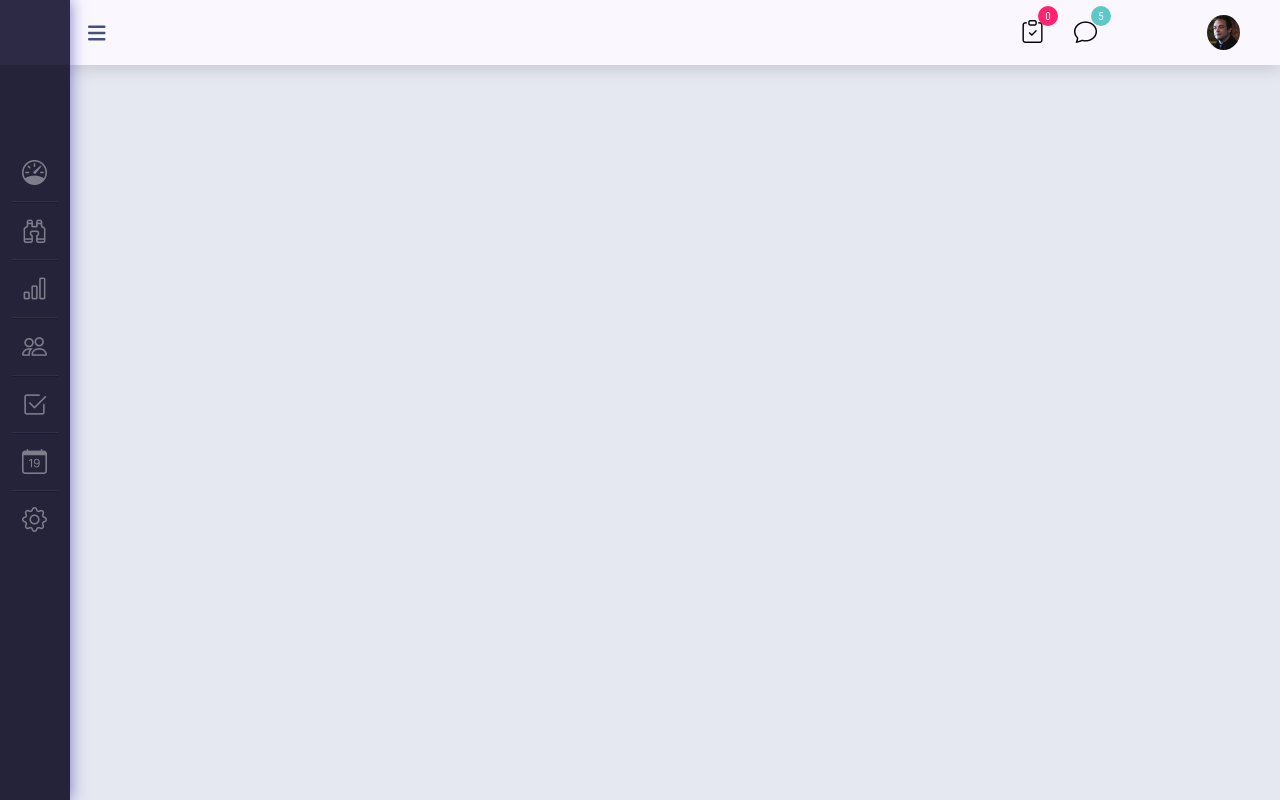
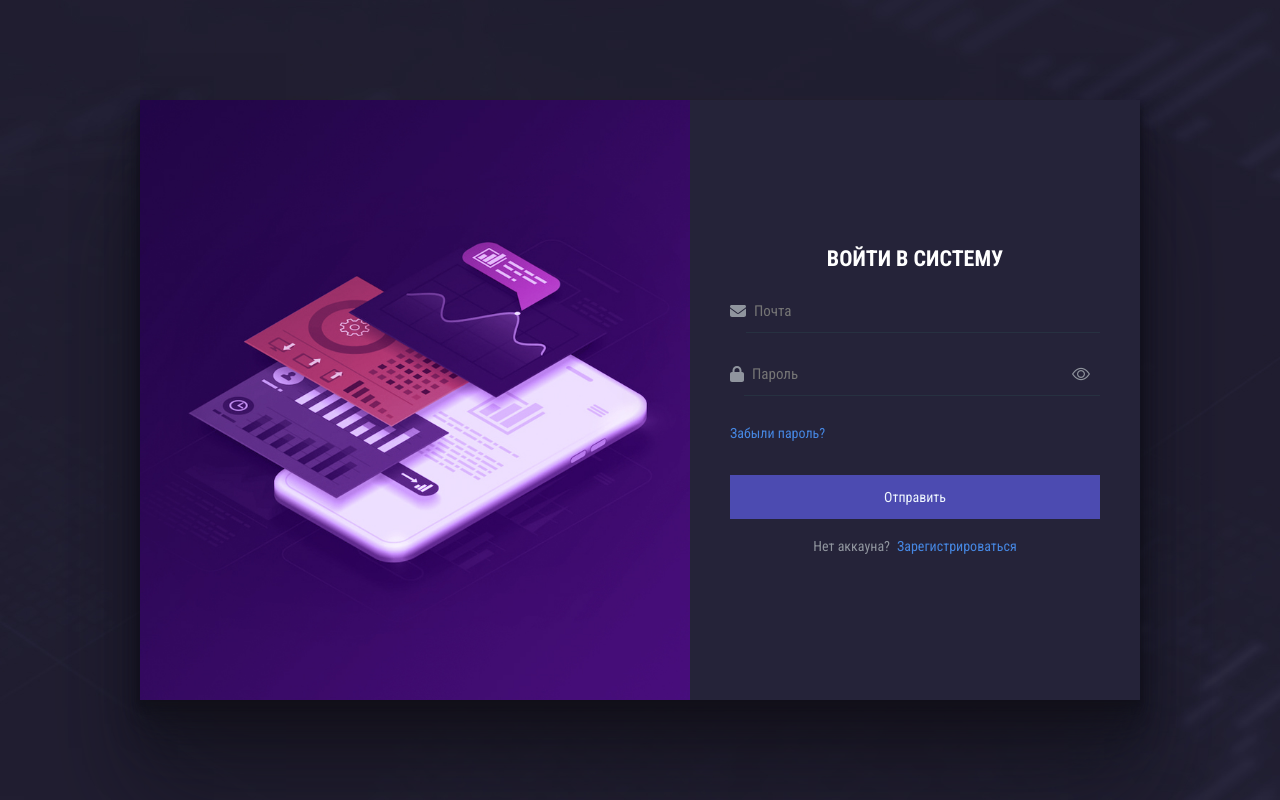
Before and after one commit to bartik369/app, a React (Create React App) app in the folder client/: page / in a window 1280 px wide. Built offline with nearby package versions, Linux system fonts and the light colour scheme; no server answers; sample sign-in values are in the browser's storage.

Commit message:
inprocess token

```diff
--- a/client/src/App.jsx
+++ b/client/src/App.jsx
@@ -21,17 +21,21 @@ function App() {
   useEffect(() => {
     if (isAuth || token) {
       dispatch(compareAccessToken())
+      console.log(isAuth)
     }
   }, [isAuth, token]);
 
   useEffect(() => {
 
-    if (token || isAuth ) {
+    if (isAuth ) {
+
       setShowContent(true)
     } else {
       setShowContent(false)
       navigate("/")
     }
+
+    console.log(isAuth)
   }, [isAuth, token]);
 
   const selectSignupHandler = () => {
--- a/client/src/store/actions/usersActions.js
+++ b/client/src/store/actions/usersActions.js
@@ -146,8 +146,8 @@ export const compareAccessToken = () => {
         headers: { Authorization: `Bearer ${localStorage.getItem("token")}` },
         })
         .then((response) => {
-          console.log("from action compareAccess", response.data)
           dispatch(login(response.data));
+          console.log(response.data)
         });
     } catch (error) {
       console.log(error);
```
Also changed, not shown: 1 other file (tests, documents, lock files or other folders).
